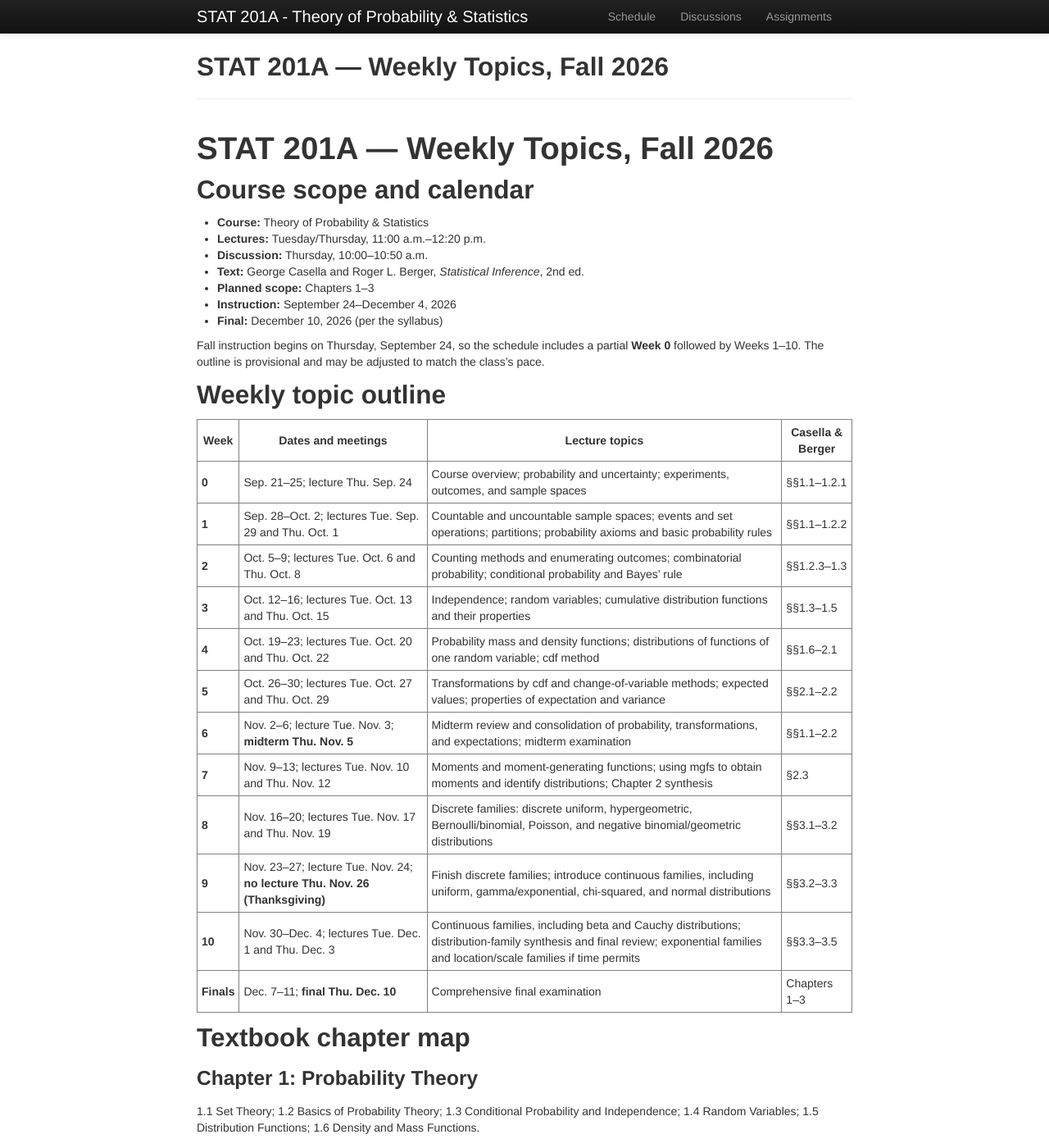
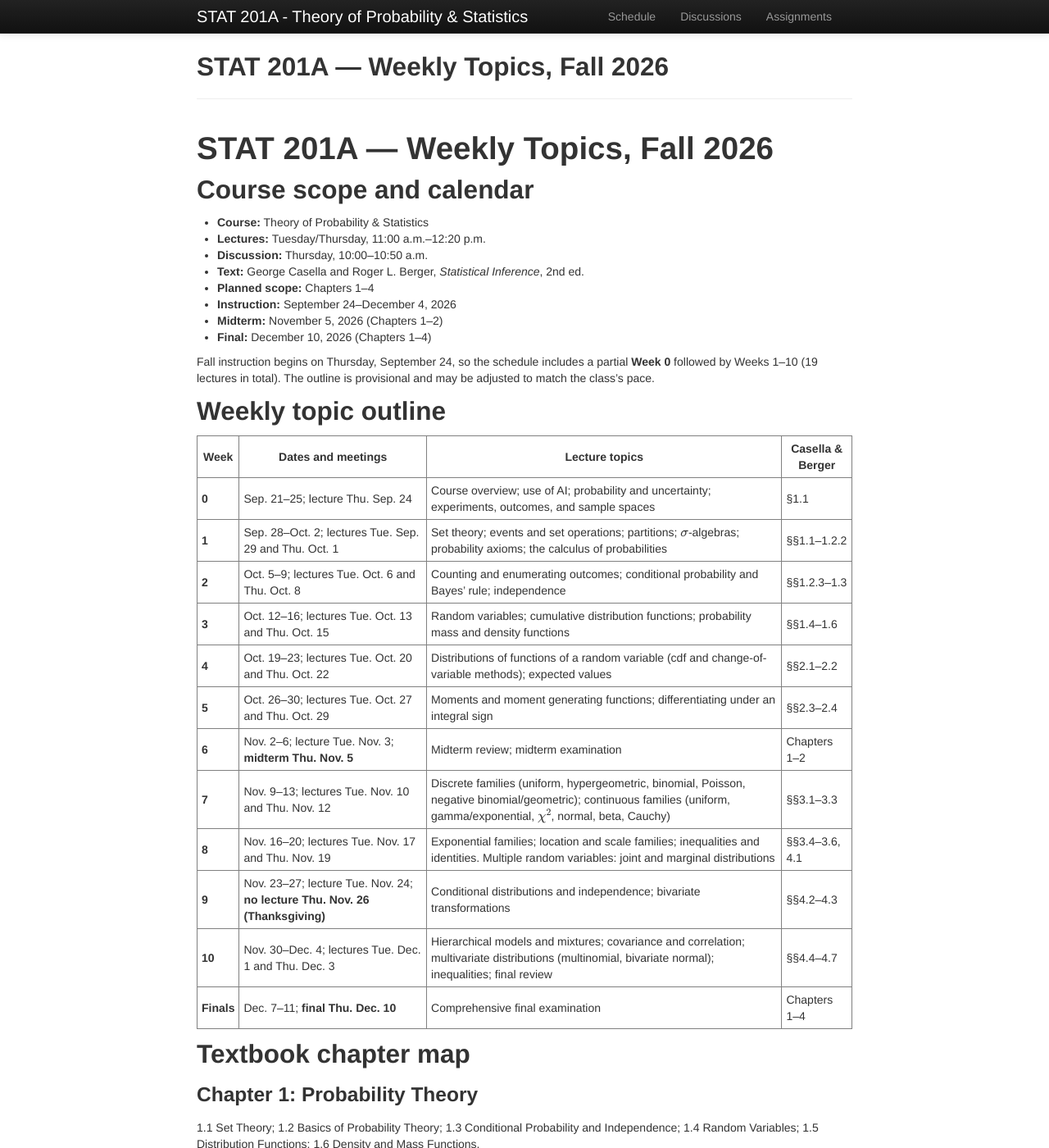
Before and after one commit to feizhe/STAT201A, a Jekyll site: the page built from Syllabi/Weekly_Topics_Fall_2026.md, in a window 1280 px wide and 1400 px high. Shown: the whole window at 82% size. Built offline with Jekyll 4.4.1, drawn with Linux system fonts in a browser that asks for light colours; our own code applies the rules of GitHub Pages for plain Markdown files; some of the changed text lies outside the part shown.

Commit message:
Add Week 0 intro notes, MathJax, and Ch 1-4 schedule

```diff
--- a/Syllabi/Weekly_Topics_Fall_2026.md
+++ b/Syllabi/Weekly_Topics_Fall_2026.md
@@ -6,28 +6,29 @@
 - **Lectures:** Tuesday/Thursday, 11:00 a.m.–12:20 p.m.
 - **Discussion:** Thursday, 10:00–10:50 a.m.
 - **Text:** George Casella and Roger L. Berger, *Statistical Inference*, 2nd ed.
-- **Planned scope:** Chapters 1–3
+- **Planned scope:** Chapters 1–4
 - **Instruction:** September 24–December 4, 2026
-- **Final:** December 10, 2026 (per the syllabus)
+- **Midterm:** November 5, 2026 (Chapters 1–2)
+- **Final:** December 10, 2026 (Chapters 1–4)
 
-Fall instruction begins on Thursday, September 24, so the schedule includes a partial **Week 0** followed by Weeks 1–10. The outline is provisional and may be adjusted to match the class's pace.
+Fall instruction begins on Thursday, September 24, so the schedule includes a partial **Week 0** followed by Weeks 1–10 (19 lectures in total). The outline is provisional and may be adjusted to match the class's pace.
 
 ## Weekly topic outline
 
 | Week | Dates and meetings | Lecture topics | Casella & Berger |
 |---|---|---|---|
-| **0** | Sep. 21–25; lecture Thu. Sep. 24 | Course overview; probability and uncertainty; experiments, outcomes, and sample spaces | §§1.1–1.2.1 |
-| **1** | Sep. 28–Oct. 2; lectures Tue. Sep. 29 and Thu. Oct. 1 | Countable and uncountable sample spaces; events and set operations; partitions; probability axioms and basic probability rules | §§1.1–1.2.2 |
-| **2** | Oct. 5–9; lectures Tue. Oct. 6 and Thu. Oct. 8 | Counting methods and enumerating outcomes; combinatorial probability; conditional probability and Bayes' rule | §§1.2.3–1.3 |
-| **3** | Oct. 12–16; lectures Tue. Oct. 13 and Thu. Oct. 15 | Independence; random variables; cumulative distribution functions and their properties | §§1.3–1.5 |
-| **4** | Oct. 19–23; lectures Tue. Oct. 20 and Thu. Oct. 22 | Probability mass and density functions; distributions of functions of one random variable; cdf method | §§1.6–2.1 |
-| **5** | Oct. 26–30; lectures Tue. Oct. 27 and Thu. Oct. 29 | Transformations by cdf and change-of-variable methods; expected values; properties of expectation and variance | §§2.1–2.2 |
-| **6** | Nov. 2–6; lecture Tue. Nov. 3; **midterm Thu. Nov. 5** | Midterm review and consolidation of probability, transformations, and expectations; midterm examination | §§1.1–2.2 |
-| **7** | Nov. 9–13; lectures Tue. Nov. 10 and Thu. Nov. 12 | Moments and moment-generating functions; using mgfs to obtain moments and identify distributions; Chapter 2 synthesis | §2.3 |
-| **8** | Nov. 16–20; lectures Tue. Nov. 17 and Thu. Nov. 19 | Discrete families: discrete uniform, hypergeometric, Bernoulli/binomial, Poisson, and negative binomial/geometric distributions | §§3.1–3.2 |
-| **9** | Nov. 23–27; lecture Tue. Nov. 24; **no lecture Thu. Nov. 26 (Thanksgiving)** | Finish discrete families; introduce continuous families, including uniform, gamma/exponential, chi-squared, and normal distributions | §§3.2–3.3 |
-| **10** | Nov. 30–Dec. 4; lectures Tue. Dec. 1 and Thu. Dec. 3 | Continuous families, including beta and Cauchy distributions; distribution-family synthesis and final review; exponential families and location/scale families if time permits | §§3.3–3.5 |
-| **Finals** | Dec. 7–11; **final Thu. Dec. 10** | Comprehensive final examination | Chapters 1–3 |
+| **0** | Sep. 21–25; lecture Thu. Sep. 24 | Course overview; use of AI; probability and uncertainty; experiments, outcomes, and sample spaces | §1.1 |
+| **1** | Sep. 28–Oct. 2; lectures Tue. Sep. 29 and Thu. Oct. 1 | Set theory; events and set operations; partitions; $\sigma$-algebras; probability axioms; the calculus of probabilities | §§1.1–1.2.2 |
+| **2** | Oct. 5–9; lectures Tue. Oct. 6 and Thu. Oct. 8 | Counting and enumerating outcomes; conditional probability and Bayes' rule; independence | §§1.2.3–1.3 |
+| **3** | Oct. 12–16; lectures Tue. Oct. 13 and Thu. Oct. 15 | Random variables; cumulative distribution functions; probability mass and density functions | §§1.4–1.6 |
+| **4** | Oct. 19–23; lectures Tue. Oct. 20 and Thu. Oct. 22 | Distributions of functions of a random variable (cdf and change-of-variable methods); expected values | §§2.1–2.2 |
+| **5** | Oct. 26–30; lectures Tue. Oct. 27 and Thu. Oct. 29 | Moments and moment generating functions; differentiating under an integral sign | §§2.3–2.4 |
+| **6** | Nov. 2–6; lecture Tue. Nov. 3; **midterm Thu. Nov. 5** | Midterm review; midterm examination | Chapters 1–2 |
+| **7** | Nov. 9–13; lectures Tue. Nov. 10 and Thu. Nov. 12 | Discrete families (uniform, hypergeometric, binomial, Poisson, negative binomial/geometric); continuous families (uniform, gamma/exponential, $\chi^2$, normal, beta, Cauchy) | §§3.1–3.3 |
+| **8** | Nov. 16–20; lectures Tue. Nov. 17 and Thu. Nov. 19 | Exponential families; location and scale families; inequalities and identities. Multiple random variables: joint and marginal distributions | §§3.4–3.6, 4.1 |
+| **9** | Nov. 23–27; lecture Tue. Nov. 24; **no lecture Thu. Nov. 26 (Thanksgiving)** | Conditional distributions and independence; bivariate transformations | §§4.2–4.3 |
+| **10** | Nov. 30–Dec. 4; lectures Tue. Dec. 1 and Thu. Dec. 3 | Hierarchical models and mixtures; covariance and correlation; multivariate distributions (multinomial, bivariate normal); inequalities; final review | §§4.4–4.7 |
+| **Finals** | Dec. 7–11; **final Thu. Dec. 10** | Comprehensive final examination | Chapters 1–4 |
 
 ## Textbook chapter map
 
@@ -43,17 +44,21 @@ Fall instruction begins on Thursday, September 24, so the schedule includes a pa
 
 3.1 Introduction; 3.2 Discrete Distributions; 3.3 Continuous Distributions; 3.4 Exponential Families; 3.5 Location and Scale Families; 3.6 Inequalities and Identities.
 
+### Chapter 4: Multiple Random Variables
+
+4.1 Joint and Marginal Distributions; 4.2 Conditional Distributions and Independence; 4.3 Bivariate Transformations; 4.4 Hierarchical Models and Mixture Distributions; 4.5 Covariance and Correlation; 4.6 Multivariate Distributions; 4.7 Inequalities.
+
 ## Planning notes
 
-- Sections 1.7–1.8, 2.5–2.6, and 3.7–3.8 contain exercises and miscellanea that can supply homework, discussion, and enrichment material.
-- Homework is assigned biweekly according to the syllabus; natural coverage endpoints are §§1.1–1.2, §§1.3–1.6, §§2.1–2.2, §2.3, and §§3.1–3.3.
-- The sequence above is aligned approximately with the archived Fall 2025 notes: Lectures 1–8 cover Chapter 1, Lectures 9–13 cover transformations, expectations, and mgfs, and Lectures 14–18 cover common discrete and continuous families.
-- The archived notes emphasize §§1.1–3.3 and do not show substantial coverage of §§3.4–3.6. These later Chapter 3 topics are therefore listed as time-permitting rather than core weekly coverage.
+- Adding Chapter 4 compresses the schedule: Chapter 1 now ends in Week 3, and Chapter 2 in Week 5. The midterm covers Chapters 1–2.
+- Chapter 3 gets about three lectures (Weeks 7–8). Students have seen most of the named families in STAT 160, so lectures emphasize derivations, relationships among families, exponential and location–scale structure, rather than cataloguing pmfs and pdfs.
+- Chapter 4 gets about four lectures (Weeks 8–10). §2.4 (differentiating under an integral sign), §3.6, and §4.7 can be shortened to highlights (e.g., Chebyshev, Cauchy–Schwarz, Jensen) if the class needs more time elsewhere.
+- Sections 1.7–1.8, 2.5–2.6, 3.7–3.8, and 4.8–4.9 contain exercises and miscellanea for homework, discussion, and enrichment.
+- Homework is assigned biweekly according to the syllabus; natural coverage endpoints are §§1.1–1.3 (Week 2), §§1.4–2.2 (Week 4), §§2.3–2.4 (Week 5, before the midterm), §§3.1–3.6 (Week 8), and §§4.1–4.7 (Week 10).
 - The official UCR calendar lists November 11 and November 26–27 as holidays/closures. November 11 is a Wednesday and does not affect the regular lecture schedule; Thanksgiving cancels the Thursday, November 26 meeting.
 
 ## Sources
 
-- `Syllabus_201A.doc` in this folder
+- `Syllabus_201A.doc` (Fall 2026)
 - `../Casella_Berger_Statistical_Inference.pdf`, table of contents
-- `../201A-2025/lecture 1.pdf` through `lecture 18.pdf` (archived sequence; `lecture 17.pdf` is not present)
 - [UCR Academic Calendar](https://registrar.ucr.edu/calendar)
--- a/_includes/themes/twitter/default.html
+++ b/_includes/themes/twitter/default.html
@@ -25,6 +25,12 @@
     <!-- atom & rss feed -->
     <link href="{{ BASE_PATH }}{{ site.JB.atom_path }}" type="application/atom+xml" rel="alternate" title="Sitewide ATOM Feed">
     <link href="{{ BASE_PATH }}{{ site.JB.rss_path }}" type="application/rss+xml" rel="alternate" title="Sitewide RSS Feed">
+
+    <!-- MathJax for LaTeX math in notes -->
+    <script>
+      window.MathJax = { tex: { inlineMath: [['$', '$'], ['\\(', '\\)']], processEscapes: true, displayMath: [['\\[', '\\]']] } };
+    </script>
+    <script id="MathJax-script" async src="https://cdn.jsdelivr.net/npm/mathjax@3/es5/tex-chtml.js"></script>
 
   </head>
 
```
Also changed, not shown: Notes/0.Intro.md (added, +198 -0 lines), index.md (+5 -4 lines), pages/schedule.md (+12 -12 lines), 1 other file.
